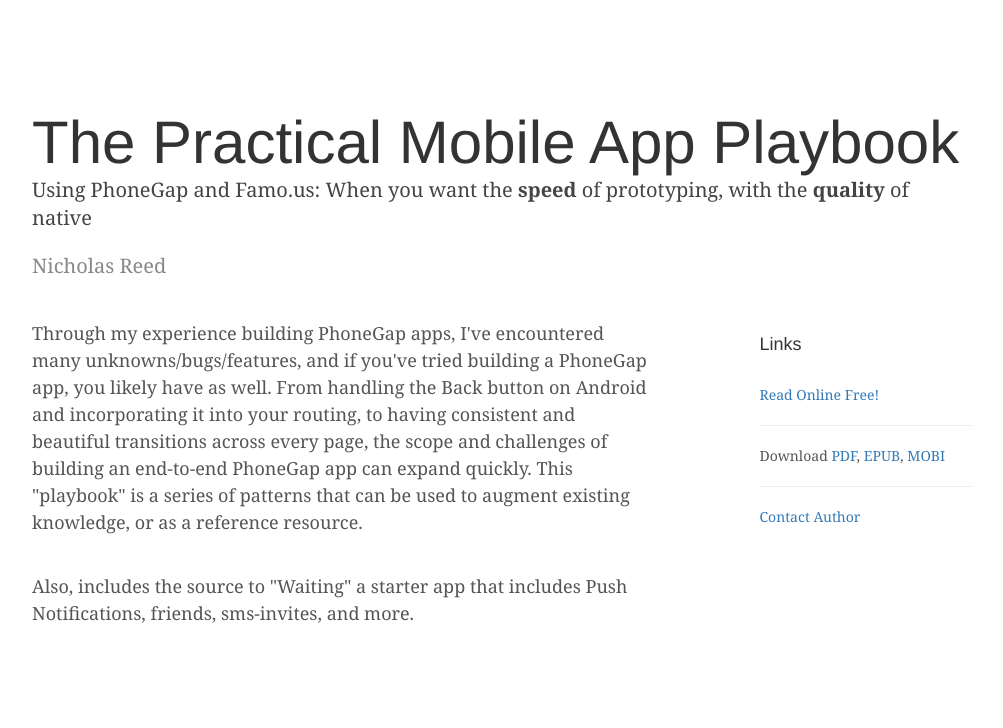
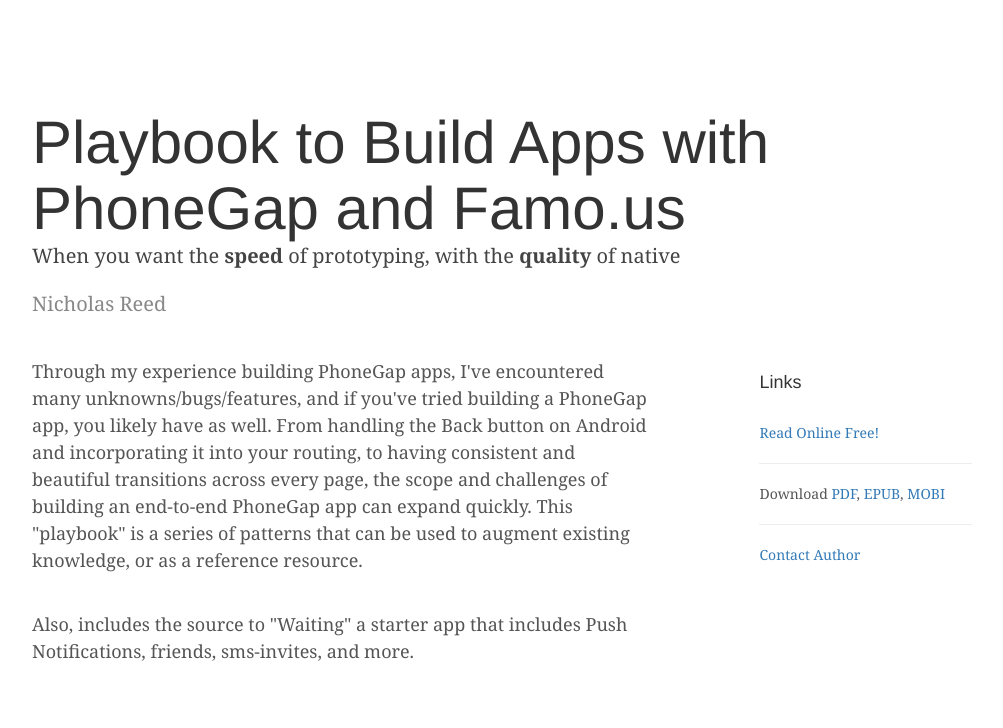
Before and after one commit to miguelramosfdz/playbook_famous_phonegap_website, a plain HTML site: page index.html in a window 1280 px wide. Shown: the whole page, without its empty margins (138-1141 px from the left). Drawn offline with nearby package versions, Linux system fonts and the light colour scheme; a script that the page names is missing.

Commit message:
retitled

```diff
--- a/index.html
+++ b/index.html
@@ -57,8 +57,8 @@
     <div class="container">
 
       <div class="blog-header">
-        <h1 class="blog-title">The Practical Mobile App Playbook</h1>
-        <p class="lead blog-description">Using PhoneGap and Famo.us: When you want the <strong>speed</strong> of prototyping, with the <strong>quality</strong> of native</p>
+        <h1 class="blog-title">Playbook to Build Apps with PhoneGap and Famo.us</h1>
+        <p class="lead blog-description">When you want the <strong>speed</strong> of prototyping, with the <strong>quality</strong> of native</p>
         <p class="lead blog-author">Nicholas Reed</p>
       </div>
 
```
